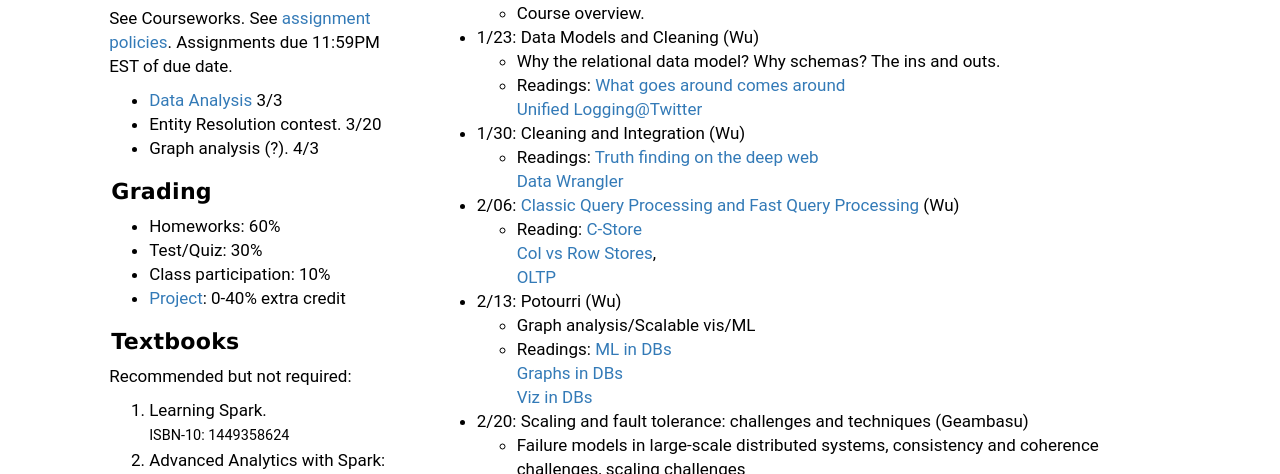
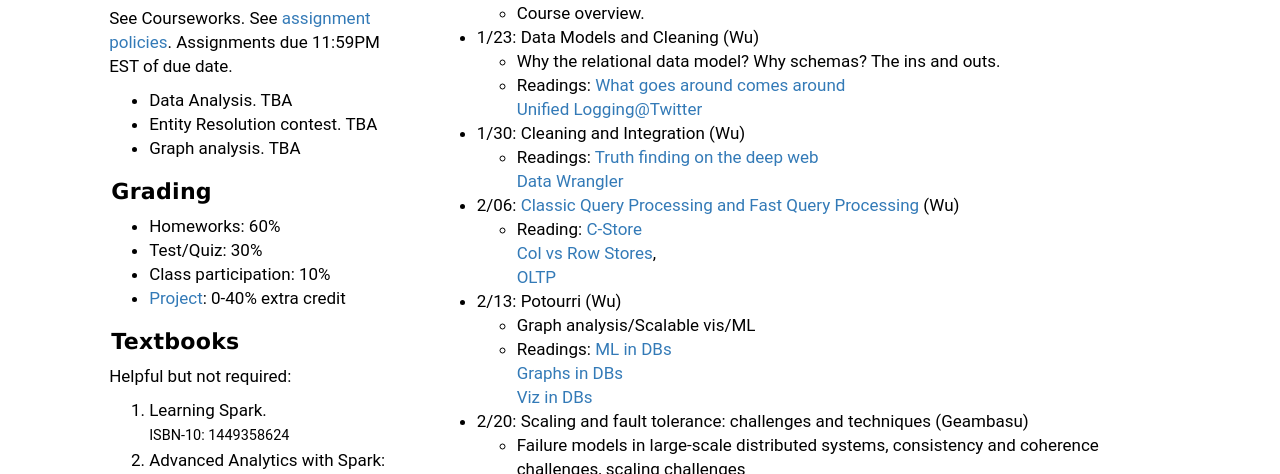
Before and after one commit to KnightMollo/w4121.github.io, a Jekyll site: the page built from index.md, in a window 1280 px wide. Shown: the part 720-1194 px from the top of the page. Built offline with Jekyll 4.4.1, drawn with Linux system fonts in a browser that asks for light colours.

Commit message:
lazy commit msg

```diff
--- a/_includes/index_left.md
+++ b/_includes/index_left.md
@@ -26,9 +26,10 @@
 
 See Courseworks.  See [assignment policies](./policies).  Assignments due 11:59PM EST of due date.
 
-* [Data Analysis](https://www.instabase.com/Aligator/4121_csds_hw_public/fs/Instabase%20Drive/HW3/)  3/3
-* Entity Resolution contest.  3/20
-* Graph analysis (?).  4/3
+<!--* [Data Analysis](https://www.instabase.com/Aligator/4121_csds_hw_public/fs/Instabase%20Drive/HW3/)  3/3-->
+* Data Analysis.  TBA
+* Entity Resolution contest. TBA
+* Graph analysis.  TBA
 
 
 
@@ -46,7 +47,7 @@ See Courseworks.  See [assignment policies](./policies).  Assignments due 11:59P
 
 #### Textbooks
 
-Recommended but not required:
+Helpful but not required:
 
 1. Learning Spark.
 <small>ISBN-10: 1449358624</small>
```
